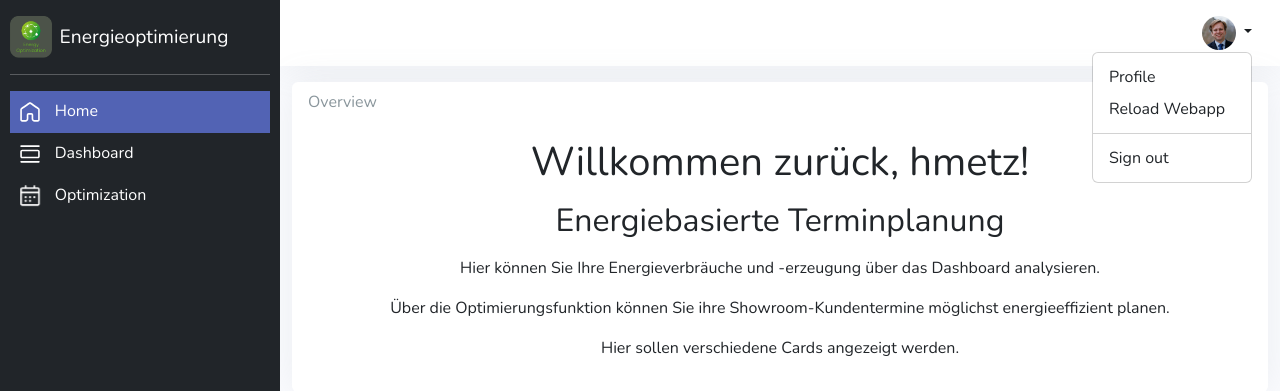
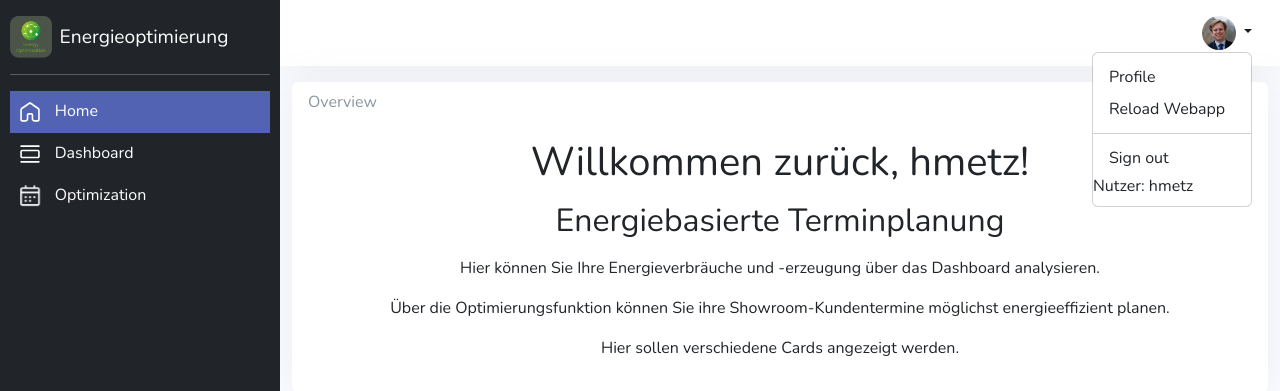
Before and after one commit to jmu-iseg/pjs-ebd-ws22_23, a Flask app: page / in a window 1280 px wide, after a click that opens the changed part. Shown: the top 391 px of the page. Run offline with Flask 2, Linux system fonts and the light colour scheme; a user stored in the database is signed in; style sheets or scripts are compiled from the project's sources; some libraries are stand-ins or nearby versions.

Commit message:
final profile

```diff
--- a/templates/elements/header.html
+++ b/templates/elements/header.html
@@ -19,6 +19,7 @@
                     <hr class="dropdown-divider">
                 </li>
                 <li><a class="dropdown-item" href="{{ url_for('logout') }}">Sign out</a></li>
+                <li>Nutzer: {{ username }}</li>
             </ul>
         </div>
     </div>
```
